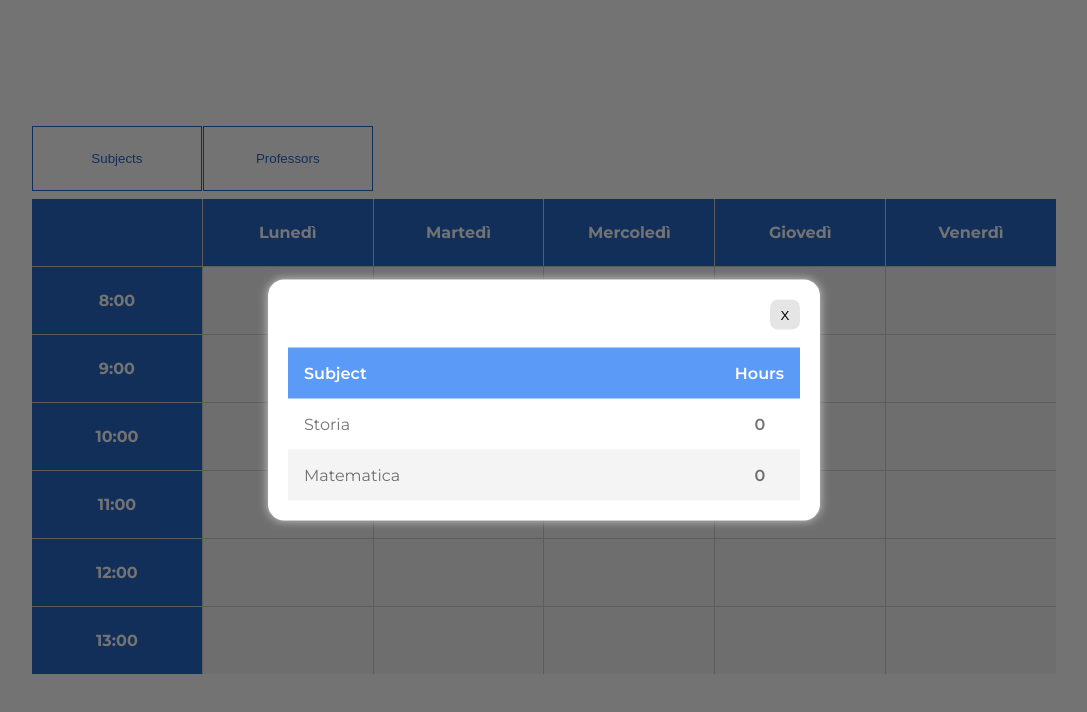
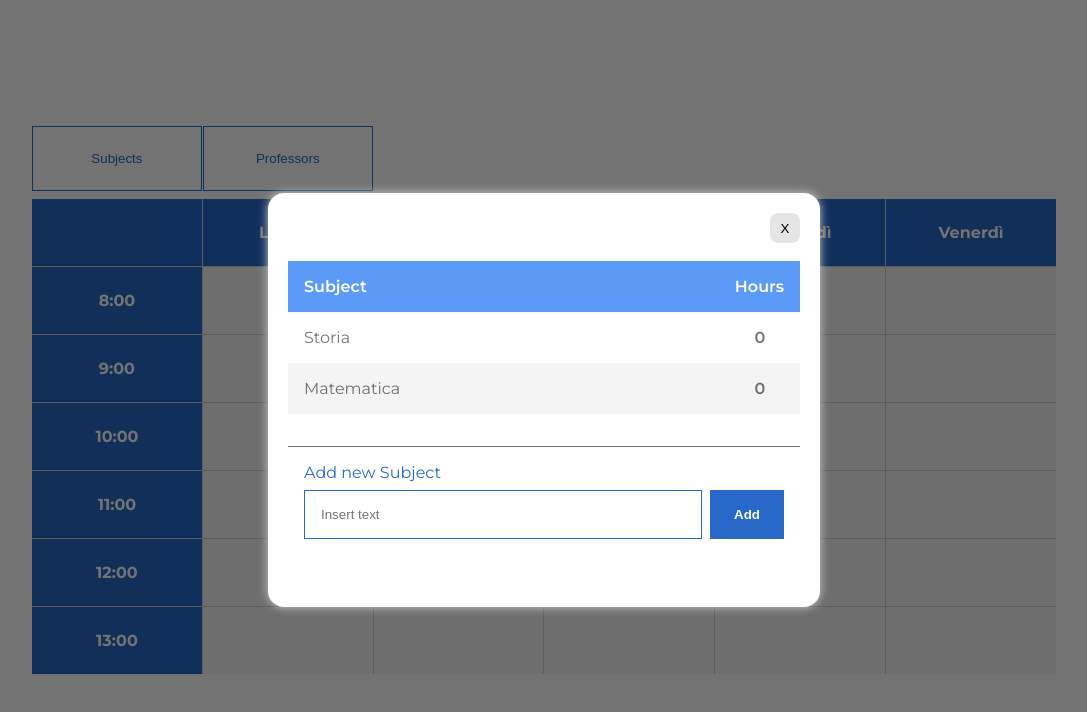
Before and after one commit to lordag/week-calendar, a React (Vite) app: page / in a window 1280 px wide. Both pictures are taken after a click on the button "Subjects". Shown: the top 712 px of the page, without its empty margins (96-1183 px from the left). Built offline with nearby package versions, Linux system fonts and the light colour scheme.

Commit message:
added functionality to add subjects and professors

```diff
--- a/src/App.jsx
+++ b/src/App.jsx
@@ -3,6 +3,7 @@ import { useEffect, useState, useRef } from 'react';
 import WeekCalendar from './components/week_calendar'
 import Modal from './components/modal';
 import List from './components/list';
+import Input from './components/input';
 
 const data_table = {
     lessons: [
@@ -51,6 +52,26 @@ function App() {
     professorsModal.current.open();
   }
 
+  const handleAddSubject = (subject) => {
+    console.log("add subjects", subject)
+    setData((prevData) => (
+      {
+        ...prevData,
+        subjects: [...prevData.subjects, {name: subject, count: 0}]
+      }
+    ))
+  }
+
+  const handleAddProfessor = (professor) => {
+    console.log("add profs", professor)
+    setData((prevData) => (
+      {
+        ...prevData,
+        professors: [...prevData.professors, {name: professor, count: 0}]
+      }
+    ))
+  }
+
   return (
     <>
       <main>
@@ -65,9 +86,11 @@ function App() {
               <>
                 <Modal ref={subjectsModal}>
                   <List title="Subject" elems={data.subjects} />
+                  <Input label="Subject" data={data.subjects} updateData={handleAddSubject} />
                 </Modal>
                 <Modal ref={professorsModal}>
                   <List title="Professors" elems={data.professors} />
+                  <Input label="Professor" data={data.professors} updateData={handleAddProfessor} />
                 </Modal>
                 <WeekCalendar data={data} updateData={setData} />
               </>
--- a/src/App.scss
+++ b/src/App.scss
@@ -154,24 +154,25 @@ main {
       gap: 0.5rem;
 
       & button{
-          background-color: $light-blue;
+          background-color: $blue;
           color: #fff;
           border: none;
-          padding: 1rem 2rem;
-          border-radius: 1rem;
+          padding: 1rem 1.5rem;
+          border-radius: 0.5rem;
           cursor: pointer;
           font-weight: 600;
+          transition: background-color 1s;
 
         &:hover{
-          background-color: $blue;
+          background-color: $light-blue;
         }
 
         &.remove{
-          background-color: $light-red;
+          background-color: $red;
           color: $white;
 
           &:hover{
-            background-color: $red;
+            background-color: $light-red;
           }
         }
 
@@ -218,24 +219,53 @@ main {
         }
       }
     }
-    // &__title{
-    //   background-color: $light-blue;
-    //   color: $white;
-    //   padding: 1rem;
-    // }
-    // &__items{
-    //     list-style-type: none;
-    //     padding: 0.5rem 0rem;
+  }
 
-    //     &__elem{
-    //       padding: 0.5rem;
+  .input__field{
+    display: flex;
+    flex-direction: column;
+    justify-content: flex-start;
+    gap: 0.5rem;
+    margin: 2rem 0rem;
+    border-top: 1px solid $dark-gray;
+    padding: 1rem;
 
-    //       &:nth-child(even) {
-    //         background-color: $light-gray; /* Colore per le righe pari */
-    //       }
-    //     }
-    // }
+    &__label{
+      color: $blue;
+    }
 
+    &__container{
+      display: flex;
+      gap: 0.5rem;
+
+      &__input{
+        flex: 1;
+        padding: 1rem;
+        border: 1px solid $blue
+      }
+
+      &__button{
+        cursor: pointer;
+        background-color: $blue;
+        color: $white;
+        font-weight: 600;
+        padding: 1rem 1.5rem;
+        border: none;
+        // border-radius: 0.5rem;
+        transition: background-color 1s;
+
+        &:hover{
+          background-color: $light-blue;
+        }
+
+        &:disabled{
+          background-color: $gray;
+        }
+      }
+    }
+    &__error{
+      color: $red;
+    }
   }
 }
 
--- /dev/null
+++ b/src/components/input.jsx
@@ -0,0 +1,41 @@
+import {useState} from 'react';
+
+const Input = ({label, data, updateData}) => {
+    const [value, setValue] = useState('');
+    const [error, setError] = useState('');
+
+    const checkIfValueExist = (val) => {
+        const is_valid = data.some(item => item.name.toLowerCase() === val.toLowerCase());
+        return is_valid
+    }
+
+    const handleSetValue = (event) => {
+        const current_value = event.target.value;
+        setError('')
+        setValue(current_value);
+    }
+
+    const handleAddElem = (event) => {
+        event.preventDefault();
+        const value_exist = checkIfValueExist(value);
+        if(value_exist){
+            setError('The entered value already exists');
+            return
+        }
+        updateData(value);
+        setValue('');
+    }
+
+    return (
+        <div className="input__field">
+            <label className="input__field__label" htmlFor={label.toLowerCase()} >Add new {label}</label>
+            <div className="input__field__container">
+                <input className="input__field__container__input" id={label.toLowerCase()} type="text" onChange={handleSetValue} value={value} placeholder={`Insert text`} />
+                <button onClick={handleAddElem} className="input__field__container__button" disabled={error !== '' }>Add</button>
+            </div>
+            {error !== '' && <div className='input__field__error'>{error}</div>}
+        </div>
+    )
+}
+
+export default Input;
--- a/src/components/list.jsx
+++ b/src/components/list.jsx
@@ -17,5 +17,4 @@ const List = ({elems, title}) => {
     )
 }
 
-
 export default List;
--- a/src/components/week_calendar.jsx
+++ b/src/components/week_calendar.jsx
@@ -50,8 +50,6 @@ const WeekCalendar = ({data, updateData}) => {
         setCellInfo({})
     }
 
-
-
     const handleRemove = (values) => {
         updateData((prevData) => ({
             ...prevData,
```
